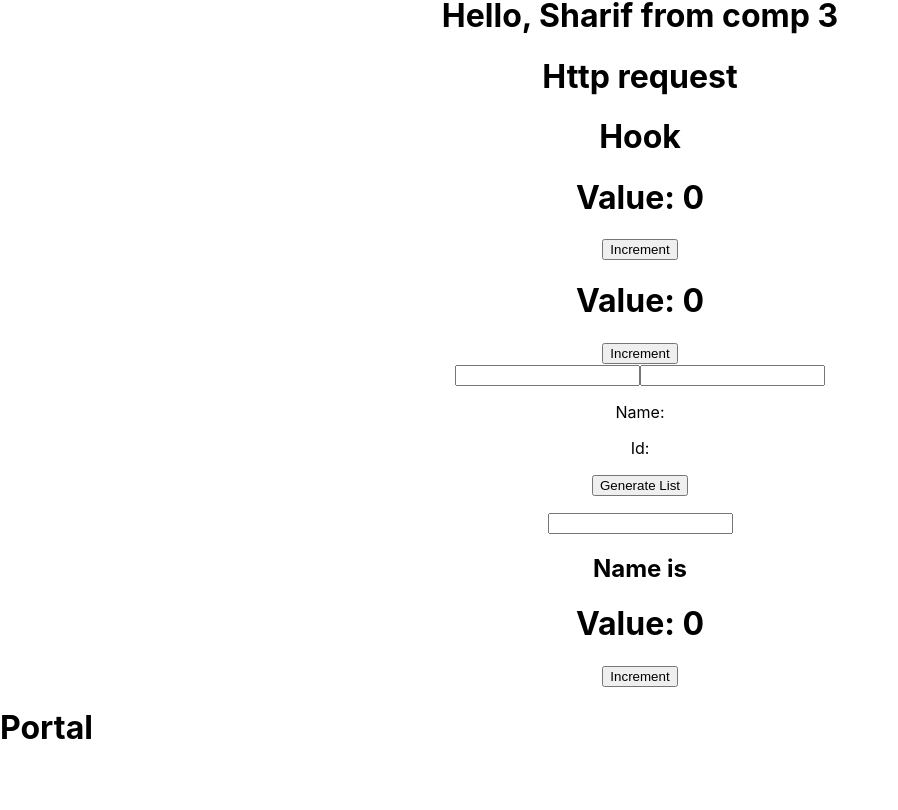
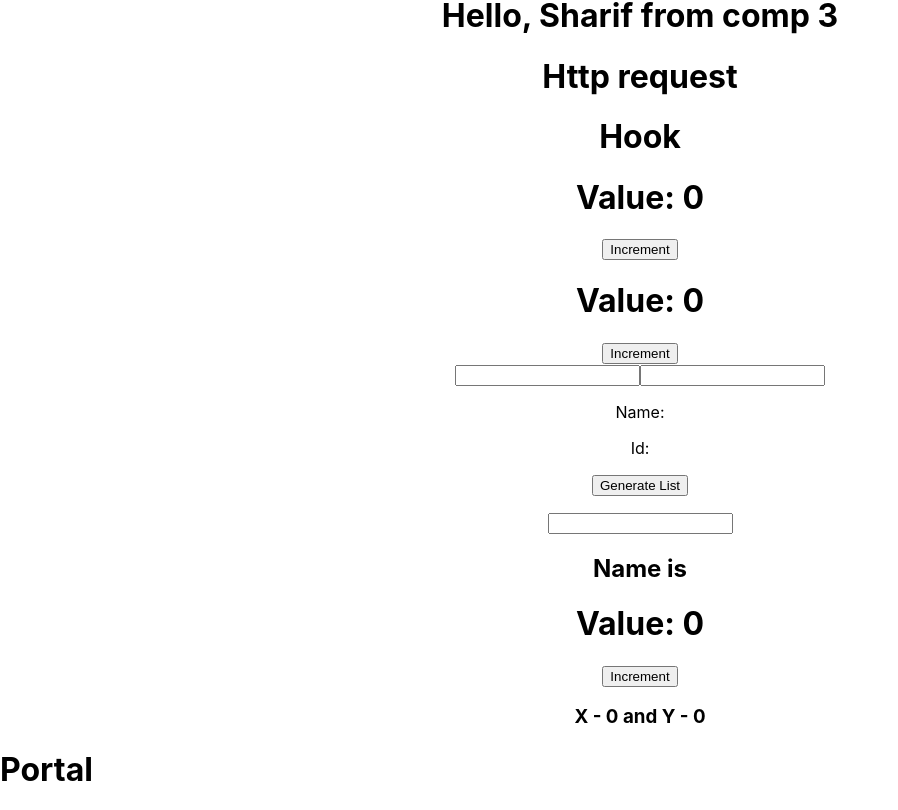
Before and after one commit to ahmed7761/react-redux-tutorial, a React (Create React App) app: page / in a window 1280 px wide. Shown: the part 2952-3762 px from the top of the page, without its empty margins (0-898 px from the left). Before the commit the page ends 3720 px from the top, so only its background shows below. Built offline with nearby package versions, Linux system fonts and the light colour scheme.

Commit message:
run useEffect once

```diff
--- a/src/App.js
+++ b/src/App.js
@@ -39,6 +39,7 @@
 import UseStateWithObject from "./components/UseStateWithObject";
 import UseStateWithArray from "./components/UseStateWithArray";
 import HookCounterThree from "./components/HookCounterThree";
+import MouseMove from "./components/MouseMove";
 
 
 function App() {
@@ -111,6 +112,7 @@
         <UseStateWithObject />
         <UseStateWithArray />
         <HookCounterThree />
+        <MouseMove />
     </div>
   );
 }
--- /dev/null
+++ b/src/components/MouseMove.js
@@ -0,0 +1,25 @@
+import React, { useState, useEffect } from 'react';
+
+const MouseMove = () => {
+    const [x, setX] = useState(0)
+    const [y, setY] = useState(0)
+
+    const LogMouseMove = (e) => {
+        console.log('Log Mouse Move')
+        setX(e.clientX)
+        setY(e.clientY)
+    }
+
+    useEffect(() => {
+        console.log('Use effect move')
+        window.addEventListener('mousemove', LogMouseMove)
+    },[])
+
+    return (
+        <div>
+            <h3>X - {x} and Y - {y}</h3>
+        </div>
+    );
+};
+
+export default MouseMove;
```
